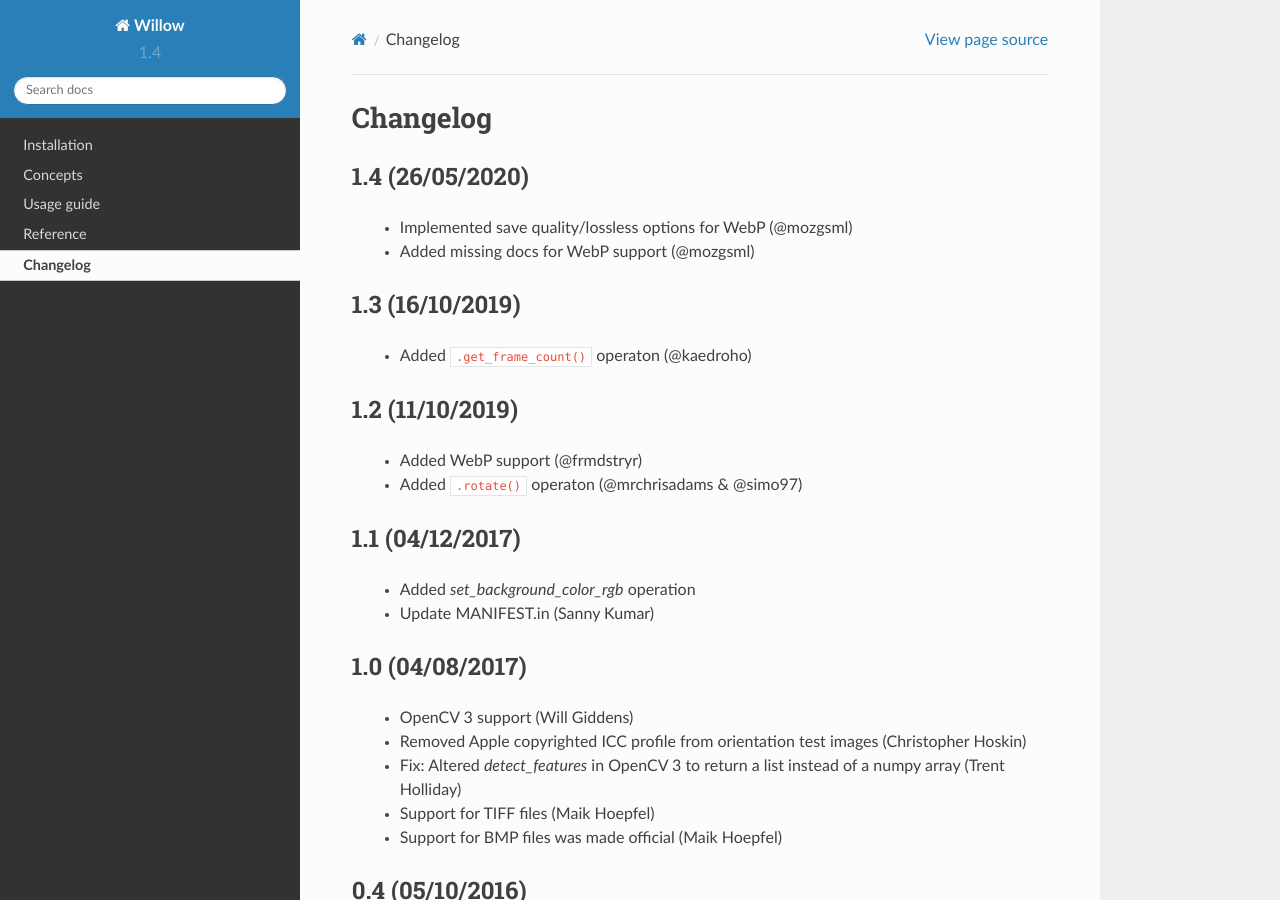
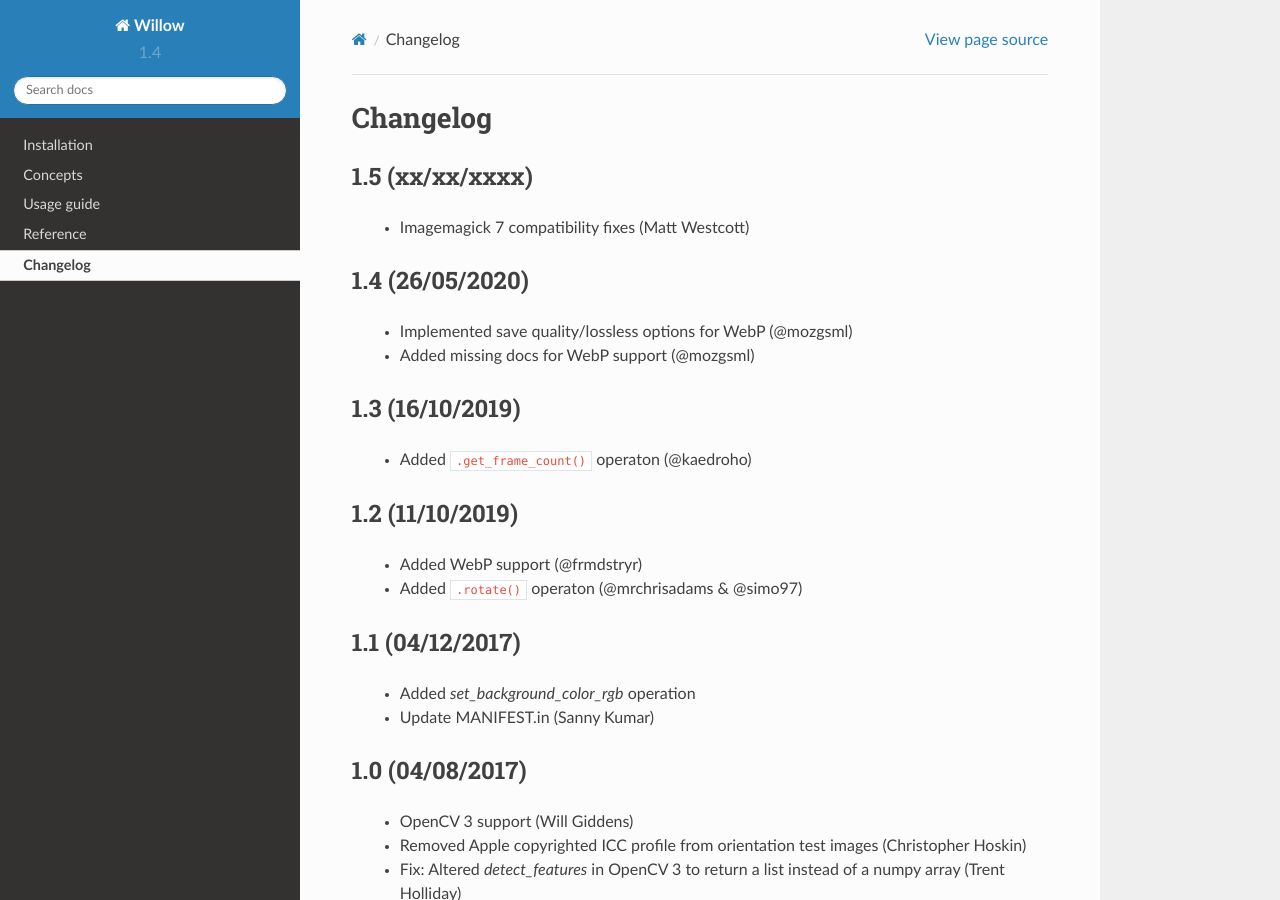
Before and after one commit to wagtail/Willow, a Sphinx documentation site: the page built from docs/changelog.rst, in a window 1280 px wide and 900 px high. Built offline with Sphinx 7.4.7 and the Read the Docs theme 2.0.0, drawn with Linux system fonts in a browser that asks for light colours.

Commit message:
Changelog note for #91

```diff
--- a/docs/changelog.rst
+++ b/docs/changelog.rst
@@ -1,5 +1,10 @@
 Changelog
 =========
+
+1.5 (xx/xx/xxxx)
+----------------
+
+ - Imagemagick 7 compatibility fixes (Matt Westcott)
 
 1.4 (26/05/2020)
 ----------------
```
